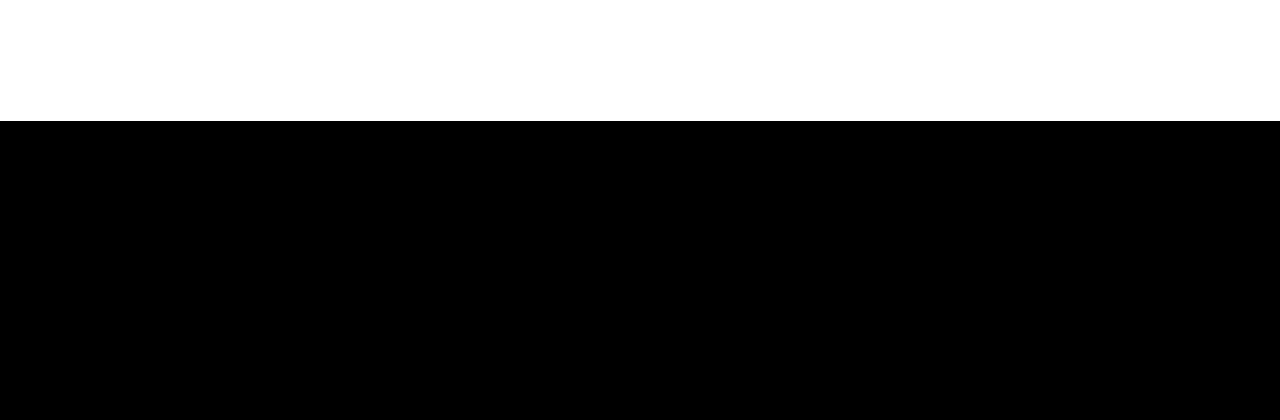
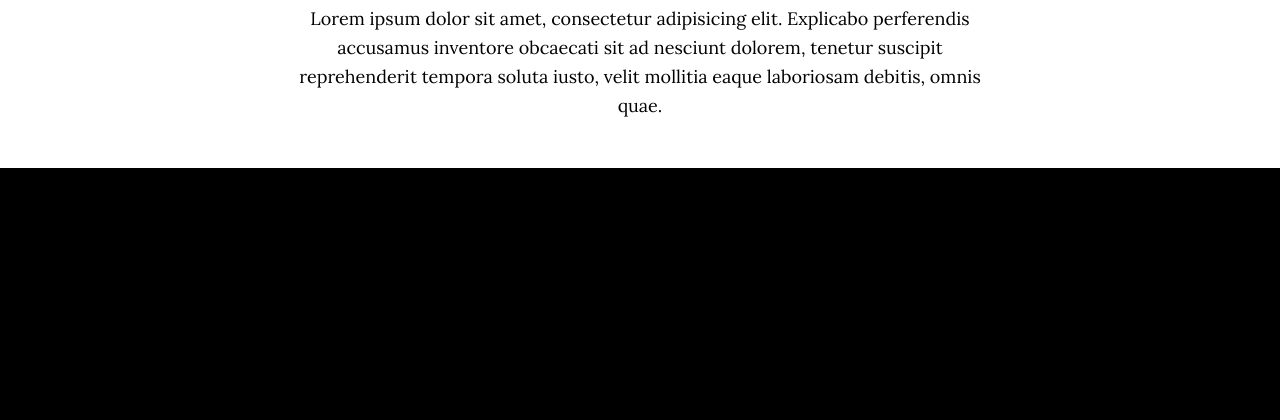
Before and after one commit to dekdew/Meteorite-Landings-Analysis, a Flask app: page / in a window 1280 px wide. Shown: the part 2773-3193 px from the top of the page. Run offline with Flask 2, Linux system fonts and the light colour scheme; some libraries are stand-ins or nearby versions.

Commit message:
update style

```diff
--- a/templates/index.html
+++ b/templates/index.html
@@ -110,7 +110,7 @@
     </section>
 
     <!-- Mass -->
-    <section id="mass" class="content-section text-center" style="padding-top:0; padding-bottom:0; background-color:#fff;">
+    <section id="mass" class="content-section text-center" style="padding-top:0; padding-bottom:1%; background-color:#fff;">
       <div class="container">
         <div class="col-lg-12 mx-auto">
           <object data="../static/img/mass.svg" type="image/svg+xml">
@@ -118,7 +118,7 @@
           </object>
         </div>
         <div class="col-lg-8 mx-auto">
-         <p>Lorem ipsum dolor sit amet, consectetur adipisicing elit. Explicabo perferendis accusamus inventore obcaecati sit ad nesciunt dolorem, tenetur suscipit reprehenderit tempora soluta iusto, velit mollitia eaque laboriosam debitis, omnis quae.</p>
+         <p style="color:#000;">Lorem ipsum dolor sit amet, consectetur adipisicing elit. Explicabo perferendis accusamus inventore obcaecati sit ad nesciunt dolorem, tenetur suscipit reprehenderit tempora soluta iusto, velit mollitia eaque laboriosam debitis, omnis quae.</p>
         </div>
       </div>
     </section>
```
